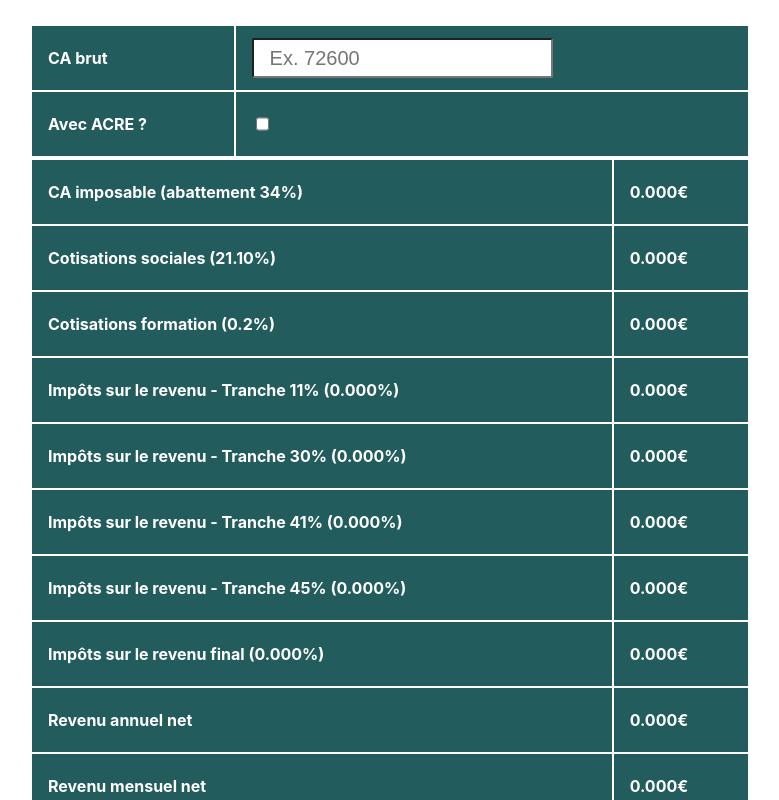
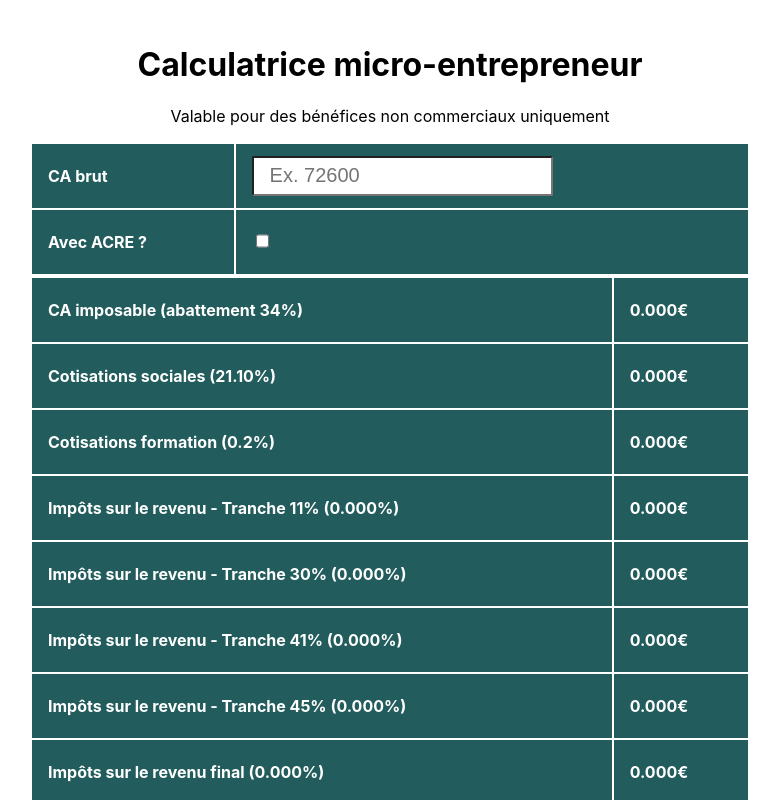
Before and after one commit to mlaopane/calculatrice-micro-entreprise, a Svelte app: page / in a window 1280 px wide. Shown: the top 800 px of the page, without its empty margins (250-1029 px from the left). Built offline with nearby package versions, Linux system fonts and the light colour scheme.

Commit message:
chore: configure deployment on surge.sh

```diff
--- a/index.html
+++ b/index.html
@@ -1,13 +1,16 @@
 <!DOCTYPE html>
 <html lang="en">
+
 <head>
   <meta charset="UTF-8" />
   <link rel="icon" href="/favicon.ico" />
   <meta name="viewport" content="width=device-width, initial-scale=1.0" />
-    <title>Svelte + TS + Vite App</title>
+  <title>Calculatrice micro-entrepreneur</title>
 </head>
+
 <body>
   <div id="app"></div>
   <script type="module" src="/src/main.ts"></script>
 </body>
+
 </html>
--- a/package.json
+++ b/package.json
@@ -5,8 +5,10 @@
   "type": "module",
   "scripts": {
     "build": "vite build",
+    "build-and-deploy": "pnpm run build && pnpm run deploy",
     "check": "svelte-check --tsconfig ./tsconfig.json",
     "dev": "vite",
+    "deploy": "surge dist $(cat CNAME)",
     "preview": "vite preview",
     "test": "jest --verbose"
   },
--- a/src/App.svelte
+++ b/src/App.svelte
@@ -3,6 +3,8 @@
 </script>
 
 <main>
+  <h1>Calculatrice micro-entrepreneur</h1>
+  <p>Valable pour des bénéfices non commerciaux uniquement</p>
   <Calculator />
 </main>
 
```
Also changed, not shown: 1 other file (tests, documents, lock files or other folders). Lines whose indentation alone changed are shown as unchanged.
